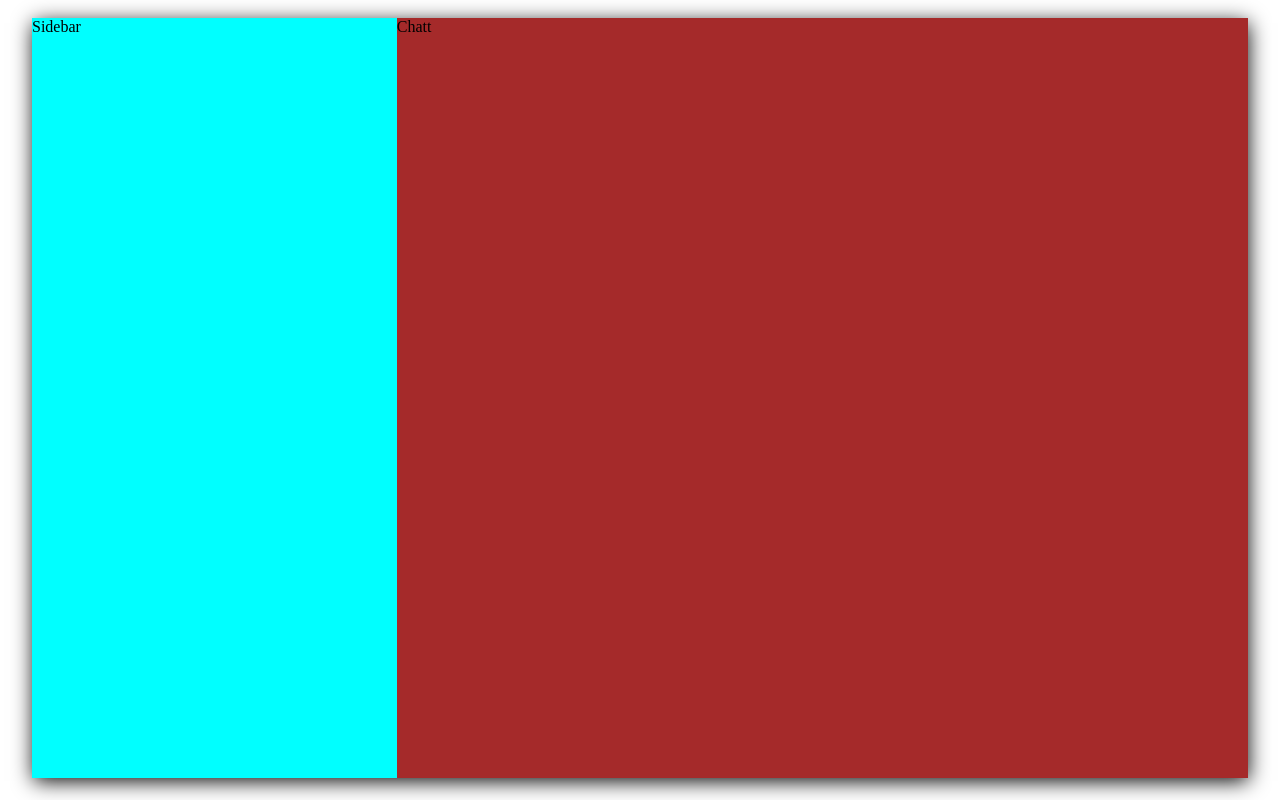
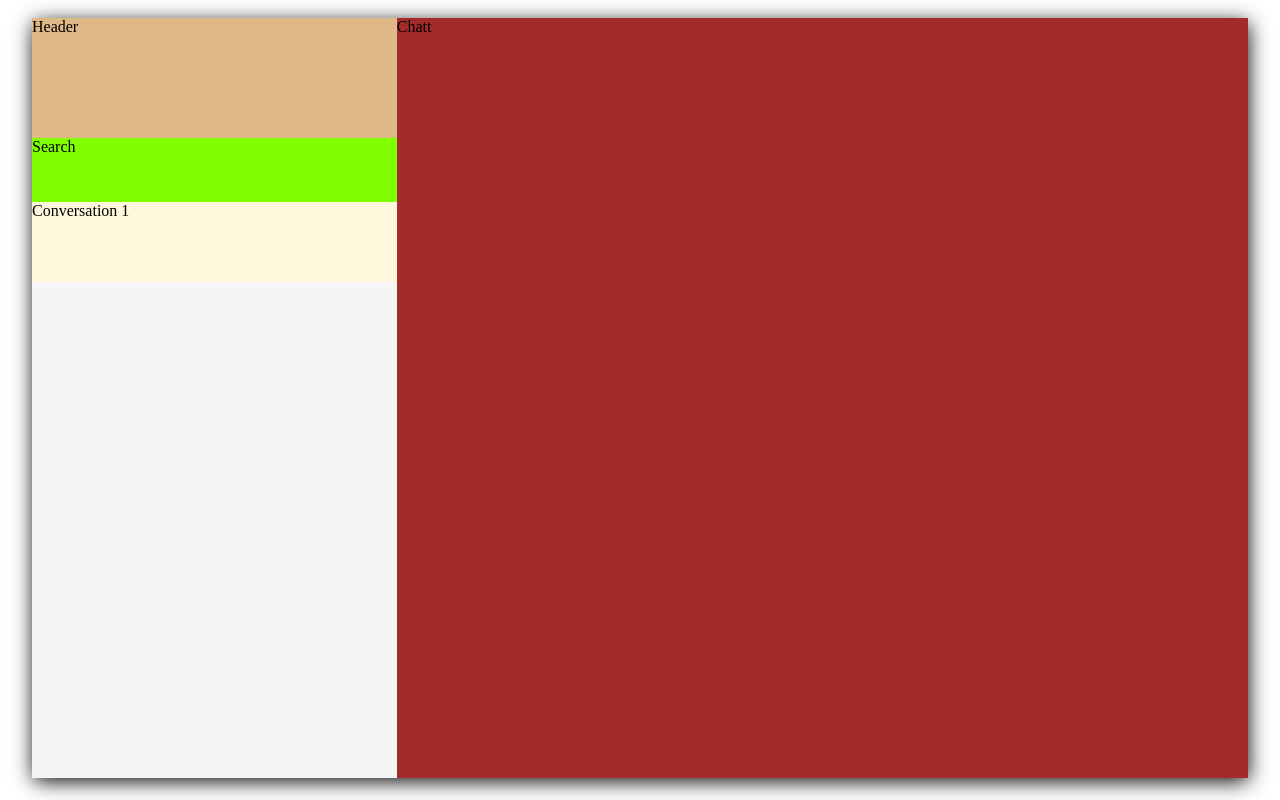
Before and after one commit to marcosilicaro/whatsapp, a React (Create React App) app: page / in a window 1280 px wide. Built offline with nearby package versions, Linux system fonts and the light colour scheme.

Commit message:
sidebar barebones

```diff
--- a/src/Home.css
+++ b/src/Home.css
@@ -18,7 +18,7 @@
 
 
 .home__sidebar{
-    background-color: aqua;
+    background-color: whitesmoke;
 }
 
 .home__chat{
--- a/src/Home.js
+++ b/src/Home.js
@@ -1,12 +1,14 @@
 import React from 'react';
 import './Home.css'
+import Sidebar from './Sidebar'
+
 
 const Home = () => {
     return (
         <div class='home__container2'>
             <div class='home__container'>
                 <div class='home__sidebar'>
-                    Sidebar
+                    <Sidebar />
                 </div>
                 <div class='home__chat'>
                     Chatt
--- /dev/null
+++ b/src/Sidebar.css
@@ -0,0 +1,20 @@
+.sidebar__container{
+    display: grid;
+    grid-template-columns: 100%;
+
+}
+
+.sidebar__header{
+    background-color: burlywood;
+    height: 15vh;
+}
+
+.sidebar__searchBar{
+    background-color: chartreuse;
+    height:8vh;
+}
+
+.sidebar__conversation{
+    background-color: cornsilk;
+    height:10vh;
+}
--- /dev/null
+++ b/src/Sidebar.js
@@ -0,0 +1,20 @@
+import React from 'react';
+import './Sidebar.css'
+
+const Sidebar = () => {
+    return (
+        <div className='sidebar__container'>
+            <div className='sidebar__header'>
+                Header
+            </div>
+            <div className='sidebar__searchBar'>
+                Search
+            </div>
+            <div className='sidebar__conversation'>
+                Conversation 1
+            </div>
+        </div>
+    );
+};
+
+export default Sidebar;
```
